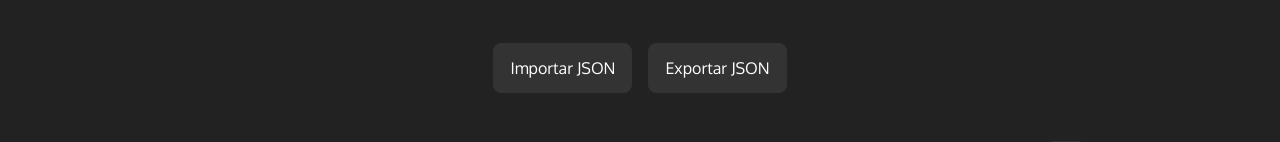
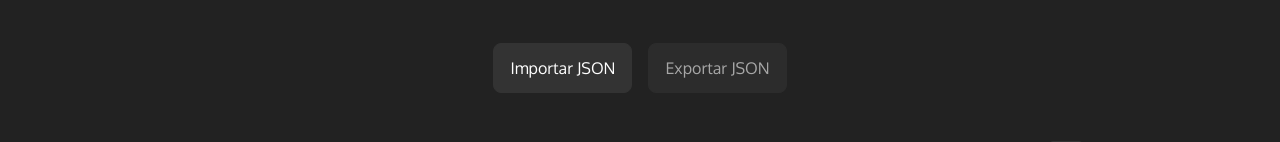
Before and after one commit to carlos-HFC/TodoList, a React (Create React App) app: page / in a window 1280 px wide. Shown: the part 282-424 px from the top of the page. Built offline with nearby package versions, Linux system fonts and the light colour scheme.

Commit message:
Desabilitar botão de exportar caso não haja todos cadastradas

```diff
--- a/src/pages/Todo/index.tsx
+++ b/src/pages/Todo/index.tsx
@@ -131,7 +131,7 @@ export function Todo() {
             Importar JSON
             <input type="file" onChange={uploadTodos} />
           </Button>
-          <Button onClick={downloadTodos}>
+          <Button onClick={downloadTodos} disabled={!todos.length}>
             Exportar JSON
           </Button>
         </div>
--- a/src/pages/Todo/styles.ts
+++ b/src/pages/Todo/styles.ts
@@ -54,8 +54,11 @@ export const Main = styled.main`
     }
 
     label, button {
-      cursor: pointer;
       width: 100%;
+
+      &:not(:disabled) {
+        cursor: pointer;
+      }
 
       @media (min-width: 768px) {
         width: auto;
```
